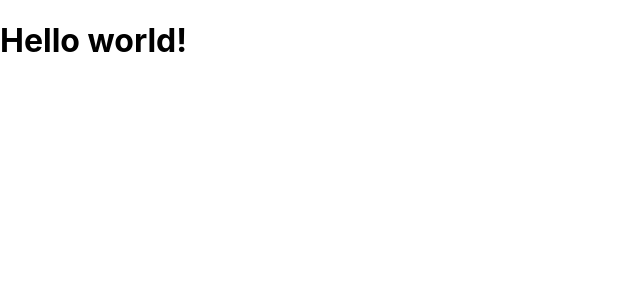
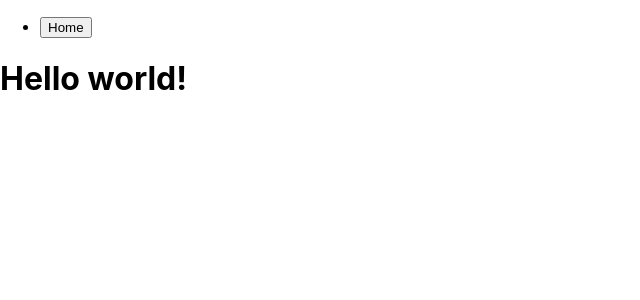
Before and after one commit to WilliamKelly00/discordfinder, a Next.js app: page / in a window 1280 px wide. Shown: the top 300 px of the page, without its empty margins (0-640 px from the left). Built offline with nearby package versions, Linux system fonts and the light colour scheme.

Commit message:
added navbar

```diff
--- /dev/null
+++ b/Components/Navbar.js
@@ -0,0 +1,15 @@
+import Link from "next/link";
+
+export default function Navbar() {
+  return (
+      <nav>
+            <ul>
+                <li>
+                    <Link href="/">
+                        <button>Home</button>
+                    </Link>
+                </li>
+            </ul>
+      </nav>
+  );
+}
--- a/pages/index.js
+++ b/pages/index.js
@@ -1,11 +1,16 @@
 import Head from 'next/head'
 import Image from 'next/image'
+import ServerForm from '../Components/ServerForm'
 import styles from '../styles/Home.module.css'
+import Navbar from '../Components/Navbar'
 
 export default function Home() {
   return (
-    <div className='hero'>
-      <h1>Hello world!</h1>
+    <div>
+      <Navbar/>
+      <div className='hero'>
+        <h1>Hello world!</h1>
+      </div>
     </div>
   )
 }
```
